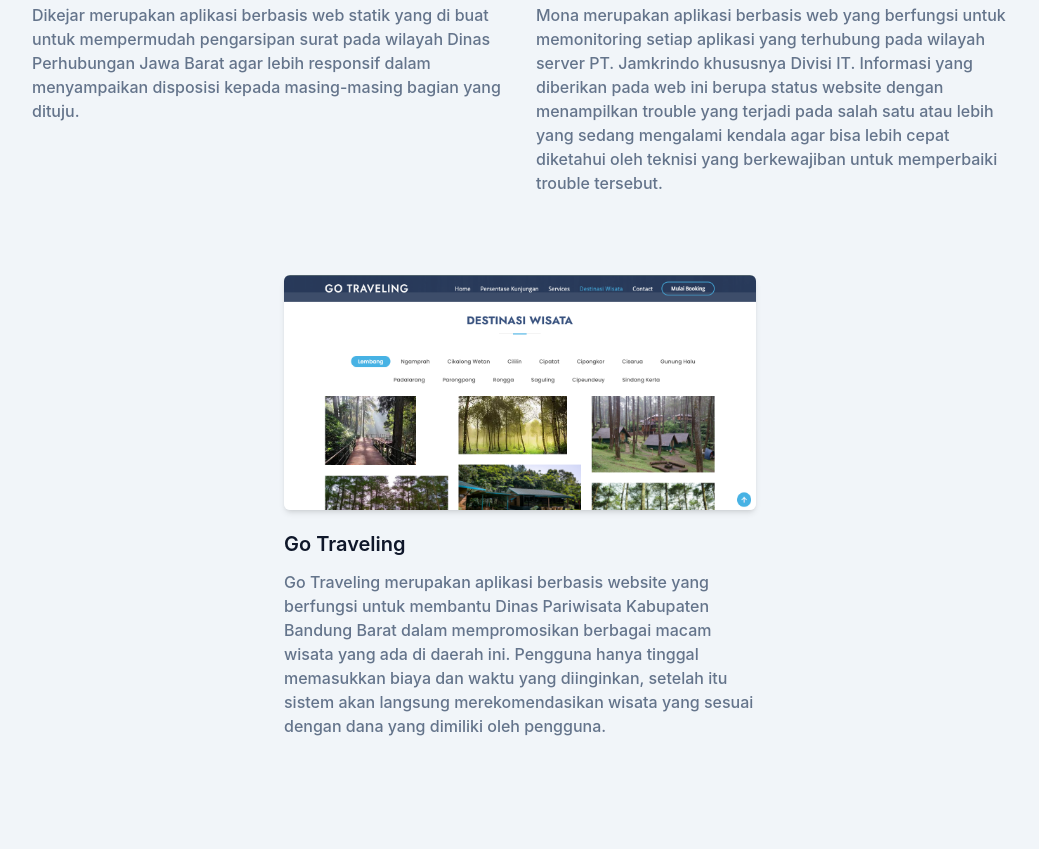
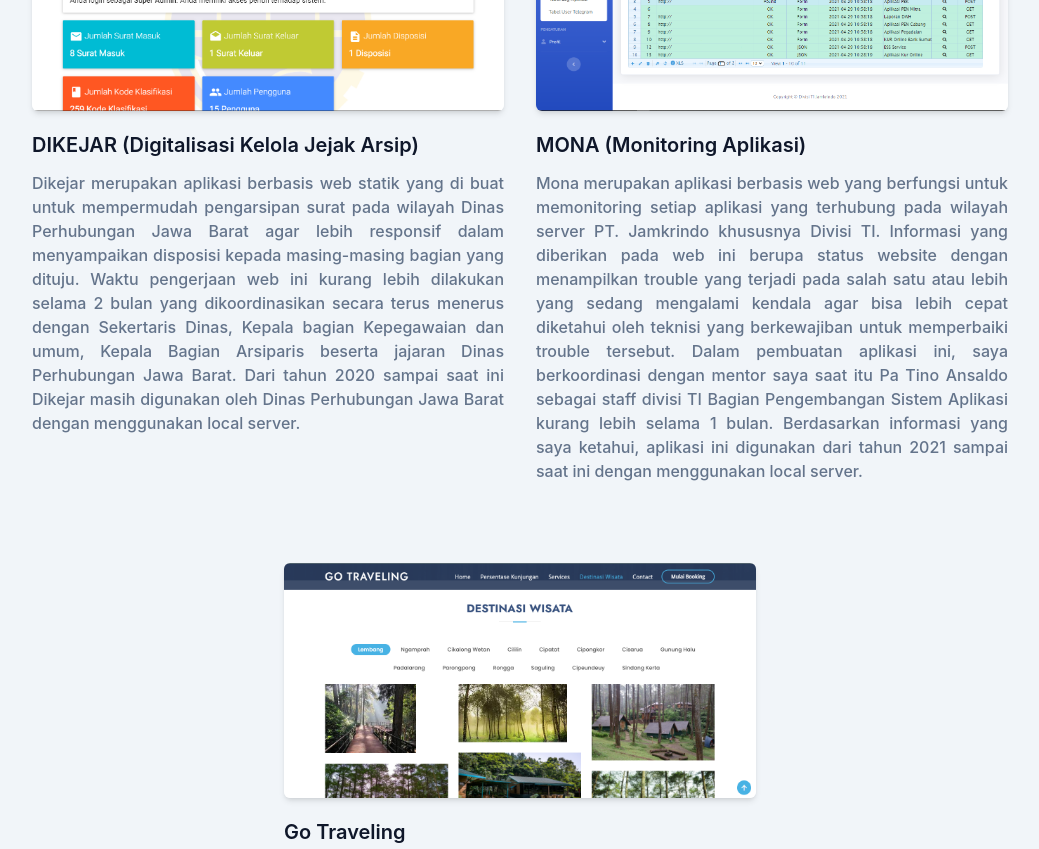
Before and after one commit to Ijot-heker/portfolio-tailwind, a website: page index.html in a window 1280 px wide. Shown: the part 2073-2922 px from the top of the page, without its empty margins (120-1159 px from the left). Drawn offline with Linux system fonts and the light colour scheme.

Commit message:
update tulisan

```diff
--- a/index.html
+++ b/index.html
@@ -105,11 +105,11 @@
                 <div class="w-full px-4 mb-10 lg:w-1/2">
                     <h4 class="mb-3 text-lg font-bold uppercase text-primary">Tentang Saya</h4>
                     <h2 class="max-w-md mb-5 text-3xl font-bold text-dark lg:text-4xl dark:text-white">Sekilas Cerita!</h2>
-                    <p class="max-w-xl text-base font-medium text-secondary lg:text-lg">Saya berumur 23 tahun dengan latar belakang pendidikan terakhir S1 Teknik Informatika dari Sekolah Tinggi Teknologi Bandung.</p>
+                    <p class="max-w-xl text-base text-justify font-medium text-secondary lg:text-lg">Saya berumur 23 tahun dengan latar belakang pendidikan terakhir S1 Teknik Informatika dari Sekolah Tinggi Teknologi Bandung. Saya sangat senang dalam mempelajari hal baru terutama di dunia teknologi, dengan adanya kesenangan saya tersebut membuat saya bisa terus berkembang mengikuti era digital yang semakin berkembang. Selain itu, saya juga sangat senang berdiskusi dalam memecahkan suatu permasalahan. Hal ini dapat membantu saya dalam meminimalisir kekurangan saya yaitu tidak dapat memutuskan suatu pendapat dengan cepat, karena menurut saya suatu keputusan merupakan hal yang harus dipikirkan secara matang.</p>
                 </div>
                 <div class="w-full px-4 lg:w-1/2">
                     <h3 class="mb-4 text-2xl font-semibold text-dark lg:text-3xl lg:pt-10 dark:text-white">Pengalaman Bekerja</h3>
-                    <p class="mb-6 text-base font-medium text-secondary lg:text-lg">Adapun berbagai macam pengalaman bekerja yang sesuai dengan bidang saya, diawali dengan kerja praktik di Dinas Perhubungan Jawa Barat selama 3 bulan dibagian kepegawaian dan umum. Disini saya membantu kepala bagian kepegawaian dan umum dalam membuatkan sistem berbasis web yang dapat mempermudah proses pengarsipan surat masuk dan surat keluar diseluruh wilayah Dinas Perhubungan Jawa Barat. Setelah itu, dilanjut dengan magang selama 6 bulan di PT. Jamkrindo </p>
+                    <p class="mb-6 text-base text-justify font-medium text-secondary lg:text-lg">Adapun berbagai macam pengalaman bekerja yang sesuai dengan bidang saya, diawali dengan kerja praktik di Dinas Perhubungan Jawa Barat selama 3 bulan dibagian kepegawaian dan umum. Disini saya membantu kepala bagian kepegawaian dan umum dalam membuatkan sistem berbasis web yang dapat mempermudah proses pengarsipan surat masuk dan surat keluar diseluruh wilayah Dinas Perhubungan Jawa Barat. Setelah itu, dilanjut dengan magang dari program FHCI selama 6 bulan di PT. Jamkrindo. Disitu saya ditempatkan di Divisi Teknologi Informasi bagian Pengembangan Sistem Aplikasi. Adapun proyek yang sudah saya kerjakan yaitu dibuatkannya sistem MONA (Monitoring Aplikasi) yang sudah dijelaskan pada portofolio saya dibawah ini dan membantu dalam pengembangan sistem Suretyship Online dengan menambahkan beberapa fitur pembayaran. </p>
                     <div class="flex items-center dark:text-white">
 
                         <!-- Instagram -->
@@ -145,21 +145,21 @@
                         <img src="dist/img/dikejar.png" alt="dikejar" width="w-full">
                     </div>
                     <h3 class="mt-5 mb-3 text-xl font-semibold text-dark dark:text-white">DIKEJAR (Digitalisasi Kelola Jejak Arsip)</h3>
-                    <p class="text-base font-medium text-secondary">Dikejar merupakan aplikasi berbasis web statik yang di buat untuk mempermudah pengarsipan surat pada wilayah Dinas Perhubungan Jawa Barat agar lebih responsif dalam menyampaikan disposisi kepada masing-masing bagian yang dituju. </p>
+                    <p class="text-base text-justify font-medium text-secondary">Dikejar merupakan aplikasi berbasis web statik yang di buat untuk mempermudah pengarsipan surat pada wilayah Dinas Perhubungan Jawa Barat agar lebih responsif dalam menyampaikan disposisi kepada masing-masing bagian yang dituju. Waktu pengerjaan web ini kurang lebih dilakukan selama 2 bulan yang dikoordinasikan secara terus menerus dengan Sekertaris Dinas, Kepala bagian Kepegawaian dan umum, Kepala Bagian Arsiparis beserta jajaran Dinas Perhubungan Jawa Barat. Dari tahun 2020 sampai saat ini Dikejar masih digunakan oleh Dinas Perhubungan Jawa Barat dengan menggunakan local server.</p>
                 </div>
                 <div class="p-4 mb-12 md:w-1/2">
                     <div class="overflow-hidden rounded-md shadow-md">
                         <img src="dist/img/mona.png" alt="mona" width="w-full">
                     </div>
                     <h3 class="mt-5 mb-3 text-xl font-semibold text-dark dark:text-white">MONA (Monitoring Aplikasi)</h3>
-                    <p class="text-base font-medium text-secondary">Mona merupakan aplikasi berbasis web yang berfungsi untuk memonitoring setiap aplikasi yang terhubung pada wilayah server PT. Jamkrindo khususnya Divisi IT. Informasi yang diberikan pada web ini berupa status website dengan menampilkan trouble yang terjadi pada salah satu atau lebih yang sedang mengalami kendala agar bisa lebih cepat diketahui oleh teknisi yang berkewajiban untuk memperbaiki trouble tersebut.</p>
+                    <p class="text-base text-justify font-medium text-secondary">Mona merupakan aplikasi berbasis web yang berfungsi untuk memonitoring setiap aplikasi yang terhubung pada wilayah server PT. Jamkrindo khususnya Divisi TI. Informasi yang diberikan pada web ini berupa status website dengan menampilkan trouble yang terjadi pada salah satu atau lebih yang sedang mengalami kendala agar bisa lebih cepat diketahui oleh teknisi yang berkewajiban untuk memperbaiki trouble tersebut. Dalam pembuatan aplikasi ini, saya berkoordinasi dengan mentor saya saat itu Pa Tino Ansaldo sebagai staff divisi TI Bagian Pengembangan Sistem Aplikasi kurang lebih selama 1 bulan. Berdasarkan informasi yang saya ketahui, aplikasi ini digunakan dari tahun 2021 sampai saat ini dengan menggunakan local server.</p>
                 </div>
                 <div class="p-4 mb-12 md:w-1/2">
                     <div class="overflow-hidden rounded-md shadow-md">
                         <img src="dist/img/go_traveling.png" alt="go_traveling" width="w-full">
                     </div>
                     <h3 class="mt-5 mb-3 text-xl font-semibold text-dark dark:text-white">Go Traveling</h3>
-                    <p class="text-base font-medium text-secondary">Go Traveling merupakan aplikasi berbasis website yang berfungsi untuk membantu Dinas Pariwisata Kabupaten Bandung Barat dalam mempromosikan berbagai macam wisata yang ada di daerah ini. Pengguna hanya tinggal memasukkan biaya dan waktu yang diinginkan, setelah itu sistem akan langsung merekomendasikan wisata yang sesuai dengan dana yang dimiliki oleh pengguna.</p>
+                    <p class="text-base text-justify font-medium text-secondary">Go Traveling merupakan aplikasi berbasis website yang berfungsi untuk membantu Dinas Pariwisata Kabupaten Bandung Barat dalam mempromosikan berbagai macam wisata yang ada di daerah ini. Pengguna hanya tinggal memasukkan biaya dan waktu yang diinginkan, setelah itu sistem akan langsung merekomendasikan wisata yang sesuai dengan dana yang dimiliki oleh pengguna. Selain itu, pembayaran yang digunakan juga sudah menggunakan payment gateway. Aplikasi ini merupakan tugas akhir saya dalam menyusun skripsi yang dikerjakan kurang lebih 6 bulan dengan hasil koordinasi dengan kepala bagian destinasi pariwisata kabupaten Bandung Barat dan juga hasil persetujuan dari 100 orang responden yang merupakan warga dari seluruh wilayah Bandung.</p>
                 </div>
 
             </div>
```
Also changed, not shown: dist/output.css.
